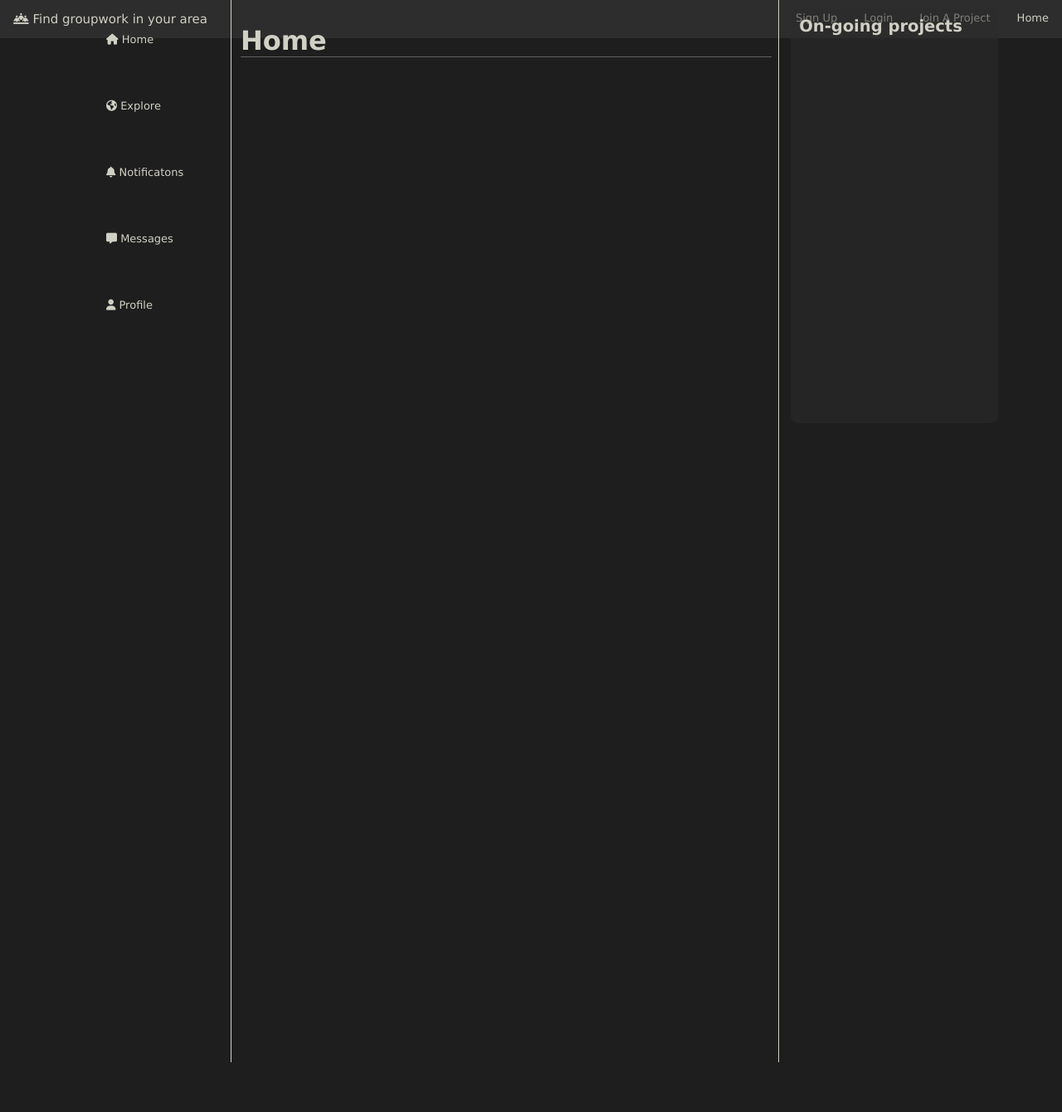
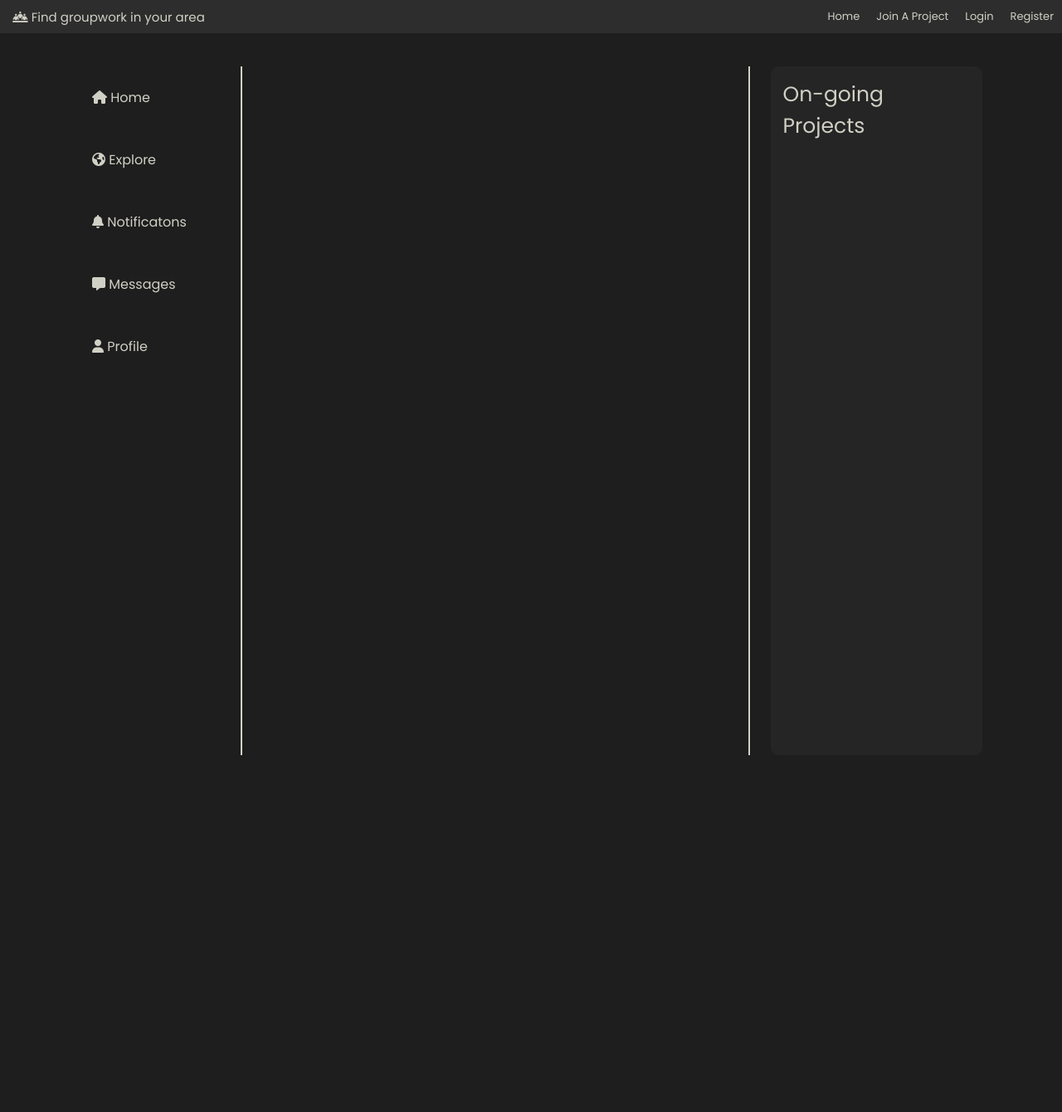
Before and after one commit to youmanyousef/BeeCodersHackathonSpr2022, a Django app: page / in a window 1280 px wide. Shown: the whole page at 83% size. After the commit the page ends 910 px from the top, so only its background shows below. Run offline with Django 3.2, Linux system fonts and the light colour scheme; some libraries are stand-ins or nearby versions.

Commit message:
refactor css

```diff
--- a/app/static/style.css
+++ b/app/static/style.css
@@ -1,109 +1,106 @@
+@import url('https://fonts.googleapis.com/css2?family=Poppins:ital,wght@0,100;0,200;0,300;0,400;0,500;0,600;0,700;0,800;0,900;1,100;1,200;1,300;1,400;1,500;1,600;1,700;1,800;1,900&display=swap');
 *, html, body {
   margin: 0;
   padding: 0;
+  font-family: 'Poppins', sans-serif;
 }
 
 body {
-    font-family: Verdana, Geneva, Tahoma, sans-serif;
     background-color: #1e1e1e;
     color: #d1d0c5;
 }
-/* Add a black background color to the top navigation */
-.topnav {
-  position:fixed;
-  width:100%;
-  background-color: rgba(49, 49, 49, 0.8);
-  overflow: hidden;
+
+.container {
+  display: flex;
+  flex-direction: column;
+  height: 100vh;
 }
 
-/* Style the links inside the navigation bar */
-.topnav .topnav-right a {
-  float: right;
-  color: #d1d0c5;
-  text-align: center;
-  padding: 14px 16px;
-  text-decoration: none;
-  font-size: 13px;
+.nav-bar {
+  background-color: rgba(49, 49, 49, 0.8);
+  width: 100vw;
+  display: flex;
+  place-content: space-between;
+  height: 60px;
 }
 
-.topnav .topnav-left {
-  text-align: left;
-  color: #d1d0c5;
-  padding: 14px 16px;
-  text-decoration: none;
-  font-size: 15px;
+.nav-bar ul {
+  list-style-type: none;
+  display: flex;
 }
 
-/* Change the color of links on hover */
-.topnav a:hover {
-  background-color: white;
-  color: black;
+.nav-left {
+  font-size: 15px;
+  margin: auto 0;
+  padding-left: 15px;
 }
 
-.link-text {
-  position: fixed;
-  left: 10vw;
-  text-decoration: none;
-  color:#d1d0c5;
-  font-size: 13px;
+.nav-right li {
+  transition: 200ms;
+  display: flex;
 }
 
-.side-bar ul li {
-  list-style-type: none;
-  padding: 40px;
-
+.nav-right li:hover {
+  background-color: #d1d0c5;
 }
 
-.hero {
-  text-align: center;
-  position:absolute;
-  right: 25vw;
-  width: 50%;
-  height: 100vw;
-  padding: 30px;
+.nav-right li a {
+  text-decoration: none;
+  color: #d1d0c5;
+  font-size: 13px;
+  padding: 10px;
+  margin: auto 0;
 }
 
-.hero .vl-left  {
-  border-left: 0.5px solid;
-  height: 100vw;
-  position: absolute;
-  right: 3%;
-  margin-left: -3px;
-  top: 0;
+.content {
+  display: flex;
+  flex: 1;
+  width: 85%;
+  height: auto;
+  margin: 40px auto 20px auto;
 }
 
-.hero .vl-right  {
-  border-left: 0.5px solid;
-  height: 100vw;
-  position: absolute;
-  left: 3%;
-  margin-left: -3px;
-  top: 0;
+.left-bar {
+  width: 300px;
 }
 
-.hero .header {
-  text-align: left;
-  border-bottom: 0.5px solid;
-  border-color: rgba(255, 255, 255, 0.3);
+.left-bar ul {
+  list-style-type: none;
+}
 
+.left-bar ul li {
+  padding: 25px 15px;
+}
+
+.left-bar ul li a {
+  color: #d1d0c5;
+  text-decoration: none;
+}
+
+.main-content {
+  width: 100%;
+  margin-left: 25px;
+  margin-right: 25px;
+  display: flex;
+}
+
+.content-body {
+  width: 100%;
+  margin: 0 30px;
+}
+
+.vl {
+  border: solid .1px #d1d0c5;
 }
 
 .right-bar {
+  width: 400px;
+  height: 800px;
+  padding: 15px;
   background-color: rgba(44, 44, 44, 0.5);
   border-radius: 9px;
-
-  position: absolute;
-  margin-top: 10px;
-  right: 6vw;
-  width: 250px;
-  height: 500px;
-
-
 }
 
 .right-bar .header {
-  padding: 10px;
-  text-align: left;
-  font-size: 13px;
-
+  font-size: 25px;
 }
--- a/app/templates/layout.html
+++ b/app/templates/layout.html
@@ -1,13 +1,55 @@
+{% load static %}
 <!DOCTYPE html>
 <html lang="en">
     <head>
         <meta charset="UTF-8">
         <meta http-equiv="X-UA-Compatible" content="IE=edge">
         <meta name="viewport" content="width=device-width, initial-scale=1.0">
+        <link rel="stylesheet" href="{% static 'style.css' %}">
+        <script src="https://kit.fontawesome.com/0c698512f3.js" crossorigin="anonymous"></script>
         <title>Student Finder</title>
     </head>
     <body>
+        <div class="container">
+            <nav class="nav-bar">
+                <ul class="nav-left">
+                    <li>
+                        <i class="fa-solid fa-people-line"></i>
+                        Find groupwork in your area
+                    </li>
+                </ul>
+                <ul class="nav-right">
+                    <li><a href="{% url 'index' %}">Home</a></li>
+                    <li><a href="{% url 'index' %}">Join A Project</a></li>
+                    <li><a href="{% url 'login' %}">Login</a></li>
+                    <li><a href="{% url 'register' %}">Register</a></li>
+                </ul>
+            </nav>
 
-        {% block body %}
+            <div class="content">
+                <nav class="left-bar">
+                    <ul>
+                        <li><a href="#"><i class="fa-solid fa-house"></i> Home</a></li>
+                        <li><a href="#"><i class="fa-solid fa-earth-americas"></i> Explore</a></li>
+                        <li><a href="#"><i class="fa-solid fa-bell"></i> Notificatons</a></li>
+                        <li><a href="#"><i class="fa-solid fa-message"></i> Messages</a></li>
+                        <li><a href="#"><i class="fa-solid fa-user"></i> Profile</a></li>
+                    </ul>
+                </nav>
+                <div class="main-content">
+                    <div class="vl"></div>
+                    <div class="content-body">
+                        {% block body %}
+                        {% endblock %}
+                    </div>
+                    <div class="vl"></div>
+                </div>
+                <nav class="right-bar">
+                    <div class="header">
+                        On-going Projects
+                    </div>
+                </nav>
+            </div>
+        </div>
     </body>
 </html>
--- a/app/views.py
+++ b/app/views.py
@@ -15,7 +15,7 @@ def index(request):
     context = {
         'user': request.user
     }
-    return render(request, 'index.html', context=context)
+    return render(request, 'layout.html', context=context)
 
 def create(request):
     if request.method == 'GET':
```
Also changed, not shown: app/templates/login.html (+6 -26 lines), app/templates/register.html (+3 -17 lines).
